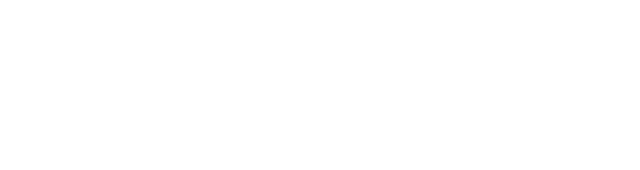
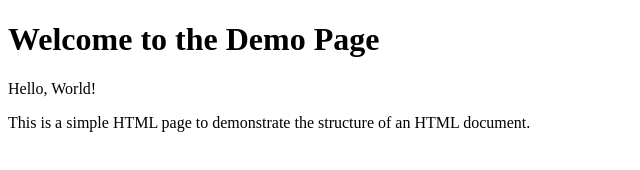
Before and after one commit to madhesh04/Hexaware_batch2, a plain HTML site: page index2.html in a window 1280 px wide. Shown: the whole page, without its empty margins (0-640 px from the left). Drawn offline with Linux system fonts and the light colour scheme.

Commit message:
Added body content to index1.html

```diff
--- a/index2.html
+++ b/index2.html
@@ -1,11 +1,16 @@
-<!DOCTYPE html>
+<!doctype html>
 <html lang="en">
-<head>
-    <meta charset="UTF-8">
-    <meta name="viewport" content="width=device-width, initial-scale=1.0">
+  <head>
+    <meta charset="UTF-8" />
+    <meta name="viewport" content="width=device-width, initial-scale=1.0" />
     <title>Document</title>
-</head>
-<body>
-
-</body>
+  </head>
+  <body>
+    <h1>Welcome to the Demo Page</h1>
+    <p>Hello, World!</p>
+    <p>
+      This is a simple HTML page to demonstrate the structure of an HTML
+      document.
+    </p>
+  </body>
 </html>
```
